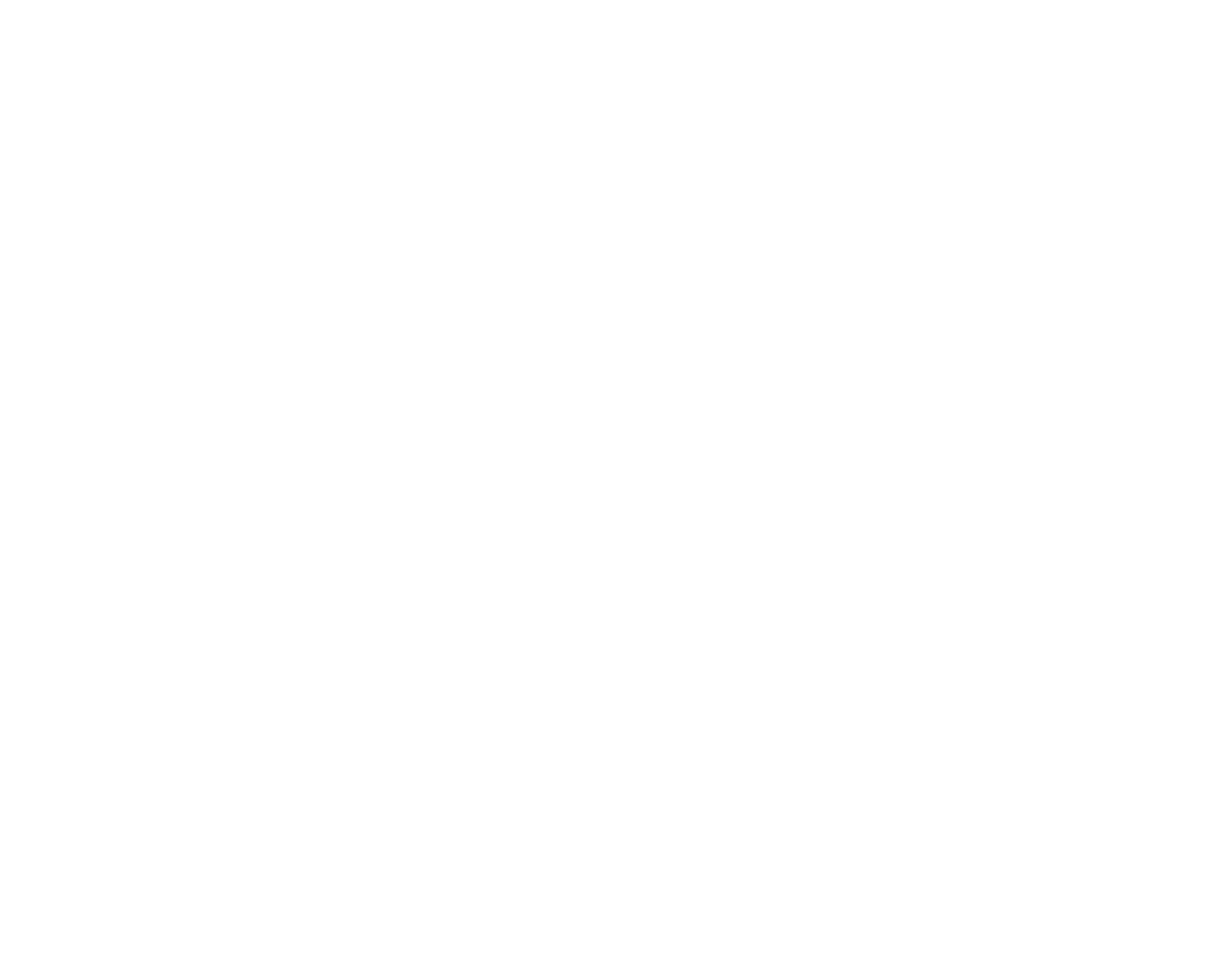
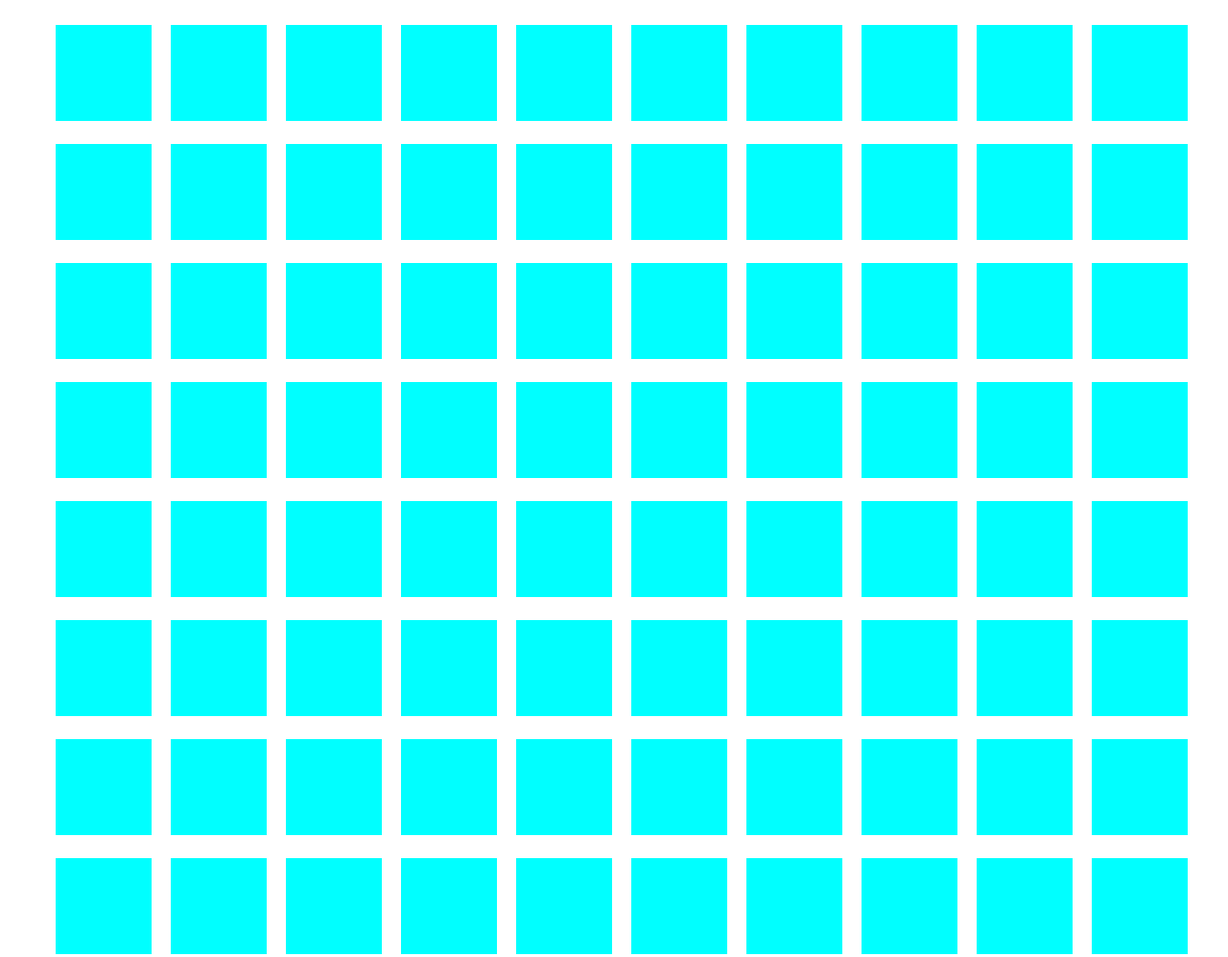
Before and after one commit to stefanofilippini/js-fizzbuzzdom, a plain HTML site: page index.html in a window 1280 px wide. Shown: the top 997 px of the page at 96% size. Before the commit the page ends 800 px from the top, so only its background shows below. Drawn offline with Linux system fonts and the light colour scheme.

Commit message:
created boxes

```diff
--- a/css/main.css
+++ b/css/main.css
@@ -0,0 +1,7 @@
+.box {
+    display: inline-block;
+    height: 100px;
+    width: 100px;
+    background-color: aqua;
+    margin: 10px;
+}
--- a/index.html
+++ b/index.html
@@ -8,6 +8,7 @@
     <link rel="stylesheet" href="./css/main.css">
 </head>
 <body>
+    <ul class="list"></ul>
 
     <script src="./js/main.js"></script>
 </body>
--- a/js/main.js
+++ b/js/main.js
@@ -1 +1,10 @@
 console.log('JS OK');
+//costanti
+const ul = document.querySelector ("ul.list")
+
+//creare 100 box
+for (let i = 1; i < 101; i++ ) {
+    console.log(i);
+    const element = `<li class="box"></li>`;
+    ul.innerHTML += element;
+}
```
